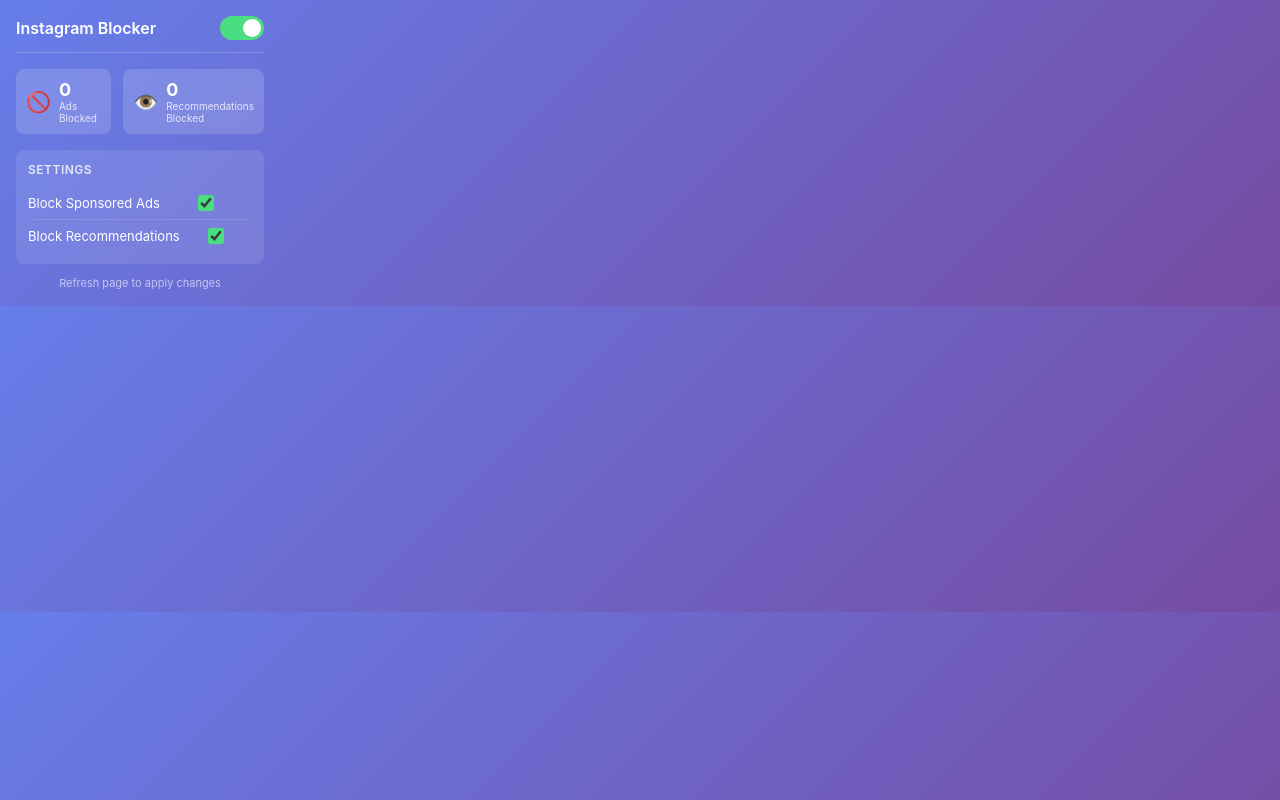
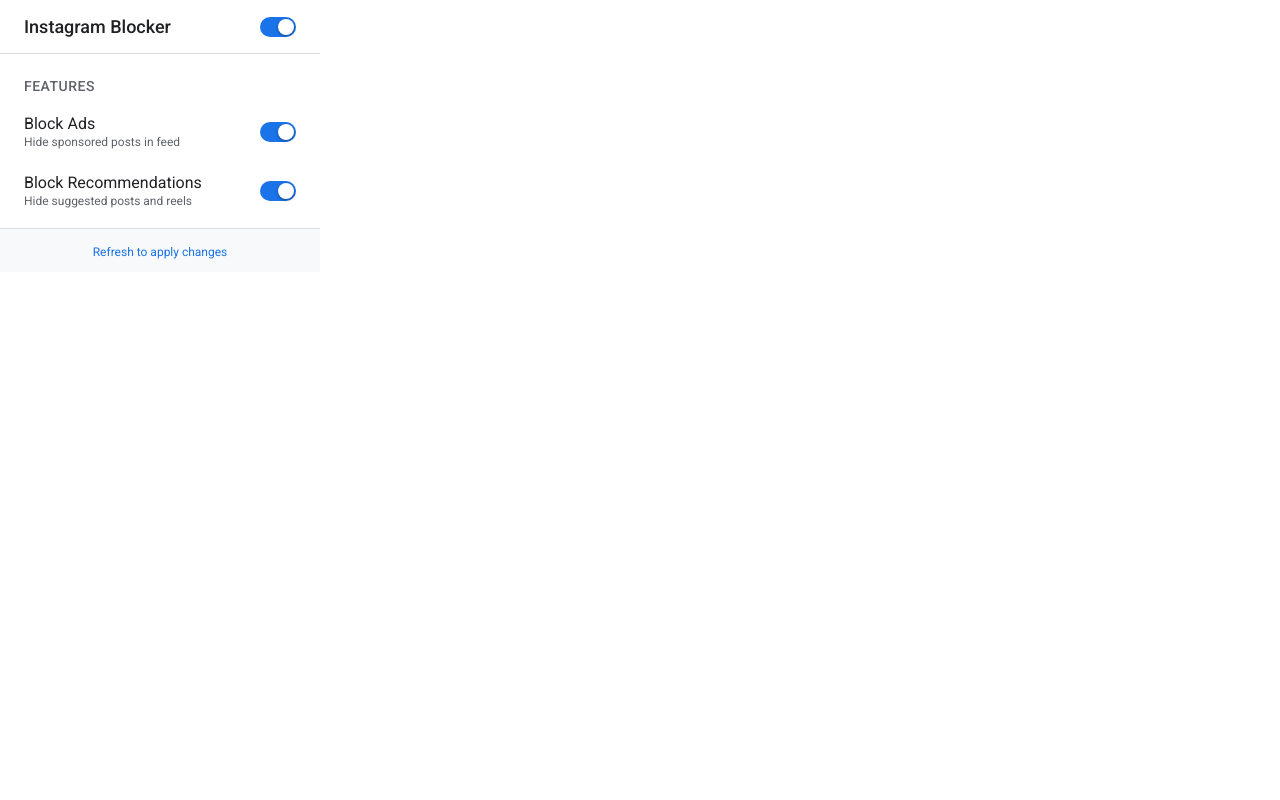
Before and after one commit to GoBeromsu/instagram-ad-blocker, a website built with Vite: page src/popup/popup.html in a window 1280 px wide. Built offline with nearby package versions, Linux system fonts and the light colour scheme; some packages are replaced by stand-ins of ours; no server answers.

Commit message:
feat: redesign popup UI with minimal Google material style

```diff
--- a/src/popup/popup.css
+++ b/src/popup/popup.css
@@ -1,23 +1,29 @@
-/**
- * Instagram Ad & Recommendation Blocker
- * Popup Styles
- */
-
-* {
-  margin: 0;
-  padding: 0;
-  box-sizing: border-box;
+:root {
+  --primary-color: #1a73e8;
+  --text-color: #202124;
+  --secondary-text-color: #5f6368;
+  --background-color: #ffffff;
+  --border-color: #dadce0;
+  --switch-bg-off: #bdc1c6;
+  --switch-bg-on: #1a73e8; /* Google Blue */
+  --switch-handle: #ffffff;
+  --hover-color: #f1f3f4;
+  --font-family: 'Roboto', sans-serif;
 }
 
 body {
-  font-family: -apple-system, BlinkMacSystemFont, 'Segoe UI', Roboto, Helvetica, Arial, sans-serif;
-  width: 280px;
-  background: linear-gradient(135deg, #667eea 0%, #764ba2 100%);
-  color: #fff;
+  margin: 0;
+  font-family: var(--font-family);
+  background-color: var(--background-color);
+  color: var(--text-color);
+  width: 320px;
+  overflow: hidden;
 }
 
-.popup-container {
-  padding: 16px;
+.app-container {
+  display: flex;
+  flex-direction: column;
+  height: 100%;
 }
 
 /* Header */
@@ -25,25 +31,26 @@
   display: flex;
   justify-content: space-between;
   align-items: center;
-  margin-bottom: 16px;
-  padding-bottom: 12px;
-  border-bottom: 1px solid rgba(255, 255, 255, 0.2);
+  padding: 16px 24px;
+  border-bottom: 1px solid var(--border-color);
 }
 
-.title {
-  font-size: 16px;
-  font-weight: 600;
+.app-title {
+  font-size: 18px;
+  font-weight: 500; /* Medium */
+  margin: 0;
+  color: var(--text-color);
 }
 
-/* Toggle Switch */
-.toggle-switch {
+/* Switches */
+.switch {
   position: relative;
   display: inline-block;
-  width: 44px;
-  height: 24px;
+  width: 36px;
+  height: 20px;
 }
 
-.toggle-switch input {
+.switch input {
   opacity: 0;
   width: 0;
   height: 0;
@@ -56,127 +63,104 @@
   left: 0;
   right: 0;
   bottom: 0;
-  background-color: rgba(255, 255, 255, 0.3);
-  transition: 0.3s;
-  border-radius: 24px;
+  background-color: var(--switch-bg-off);
+  transition: 0.4s;
+  border-radius: 20px; /* Round */
 }
 
 .slider:before {
   position: absolute;
   content: '';
-  height: 18px;
-  width: 18px;
-  left: 3px;
-  bottom: 3px;
-  background-color: white;
-  transition: 0.3s;
+  height: 16px;
+  width: 16px;
+  left: 2px;
+  bottom: 2px;
+  background-color: var(--switch-handle);
+  transition: 0.4s;
   border-radius: 50%;
+  box-shadow: 0 1px 3px rgba(0, 0, 0, 0.4);
 }
 
 input:checked + .slider {
-  background-color: #4ade80;
+  background-color: var(--switch-bg-on);
+  opacity: 1;
 }
 
 input:checked + .slider:before {
-  transform: translateX(20px);
+  transform: translateX(16px);
 }
 
-/* Stats */
-.stats {
-  display: flex;
-  gap: 12px;
-  margin-bottom: 16px;
+/* Content */
+.content {
+  padding: 8px 0;
 }
 
-.stat-item {
-  flex: 1;
-  display: flex;
-  align-items: center;
-  gap: 8px;
-  background: rgba(255, 255, 255, 0.15);
-  padding: 10px;
-  border-radius: 8px;
+.section-label {
+  padding: 16px 24px 8px;
+  margin: 0;
+  font-size: 14px;
+  font-weight: 500;
+  color: var(--secondary-text-color);
+  text-transform: uppercase;
+  letter-spacing: 0.5px;
 }
 
-.stat-icon {
-  font-size: 20px;
-}
-
-.stat-info {
+.features-list {
   display: flex;
   flex-direction: column;
 }
 
-.stat-value {
-  font-size: 18px;
-  font-weight: 700;
-}
-
-.stat-label {
-  font-size: 10px;
-  opacity: 0.8;
-}
-
-/* Settings */
-.settings {
-  background: rgba(255, 255, 255, 0.1);
-  border-radius: 8px;
-  padding: 12px;
-  margin-bottom: 12px;
-}
-
-.settings-title {
-  font-size: 12px;
-  font-weight: 600;
-  text-transform: uppercase;
-  letter-spacing: 0.5px;
-  opacity: 0.8;
-  margin-bottom: 10px;
-}
-
-.setting-item {
+.feature-item {
   display: flex;
   justify-content: space-between;
   align-items: center;
-  padding: 8px 0;
+  padding: 12px 24px;
   cursor: pointer;
-  border-bottom: 1px solid rgba(255, 255, 255, 0.1);
+  transition: background-color 0.2s;
 }
 
-.setting-item:last-child {
-  border-bottom: none;
+.feature-item:hover {
+  background-color: var(--hover-color);
 }
 
-.setting-label {
-  font-size: 13px;
+.feature-info {
+  display: flex;
+  flex-direction: column;
 }
 
-.setting-item input[type='checkbox'] {
-  width: 16px;
-  height: 16px;
-  accent-color: #4ade80;
+.feature-label {
+  font-size: 16px;
+  color: var(--text-color);
+}
+
+.feature-desc {
+  font-size: 12px;
+  color: var(--secondary-text-color);
+  margin-top: 2px;
 }
 
 /* Footer */
 .footer {
+  padding: 12px 24px;
+  border-top: 1px solid var(--border-color);
   text-align: center;
+  background-color: #f8f9fa; /* Slight off-white for footer */
 }
 
-.footer-text {
-  font-size: 11px;
-  opacity: 0.6;
+.refresh-link {
+  font-size: 12px;
+  color: var(--primary-color);
+  text-decoration: none;
+  cursor: pointer;
 }
 
-/* Disabled state */
-body.disabled {
-  background: linear-gradient(135deg, #6b7280 0%, #4b5563 100%);
+.refresh-link:hover {
+  text-decoration: underline;
 }
 
-body.disabled .stat-item {
-  opacity: 0.5;
-}
-
-body.disabled .settings {
+/* Disabled State */
+body.disabled .content,
+body.disabled .footer {
   opacity: 0.5;
   pointer-events: none;
 }
--- a/src/popup/popup.html
+++ b/src/popup/popup.html
@@ -5,52 +5,32 @@
     <meta name="viewport" content="width=device-width, initial-scale=1.0" />
     <title>Instagram Blocker</title>
     <link rel="stylesheet" href="popup.css" />
+    <link
+      href="https://fonts.googleapis.com/css2?family=Roboto:wght@400;500&display=swap"
+      rel="stylesheet"
+    />
   </head>
   <body>
-    <div class="popup-container">
+    <div class="app-container">
       <header class="header">
-        <h1 class="title">Instagram Blocker</h1>
-        <label class="toggle-switch main-toggle">
-          <input type="checkbox" id="enableToggle" checked />
-          <span class="slider"></span>
-        </label>
+        <h1 class="app-title">Instagram Blocker</h1>
+        <div class="master-switch-container">
+          <label class="switch">
+            <input type="checkbox" id="enableToggle" />
+            <span class="slider round"></span>
+          </label>
+        </div>
       </header>
 
-      <div class="stats">
-        <div class="stat-item">
-          <span class="stat-icon">🚫</span>
-          <div class="stat-info">
-            <span class="stat-value" id="adsBlocked">0</span>
-            <span class="stat-label">Ads Blocked</span>
-          </div>
+      <main class="content">
+        <p class="section-label">Features</p>
+        <div id="featuresList" class="features-list">
+          <!-- Features will be dynamically inserted here -->
         </div>
-        <div class="stat-item">
-          <span class="stat-icon">👁️</span>
-          <div class="stat-info">
-            <span class="stat-value" id="recsBlocked">0</span>
-            <span class="stat-label">Recommendations Blocked</span>
-          </div>
-        </div>
-      </div>
-
-      <div class="settings">
-        <h2 class="settings-title">Settings</h2>
-
-        <label class="setting-item">
-          <span class="setting-label">Block Sponsored Ads</span>
-          <input type="checkbox" id="blockAds" checked />
-          <span class="checkbox-custom"></span>
-        </label>
-
-        <label class="setting-item">
-          <span class="setting-label">Block Recommendations</span>
-          <input type="checkbox" id="blockRecommendations" checked />
-          <span class="checkbox-custom"></span>
-        </label>
-      </div>
+      </main>
 
       <footer class="footer">
-        <p class="footer-text">Refresh page to apply changes</p>
+        <a href="#" id="refreshLink" class="refresh-link">Refresh to apply changes</a>
       </footer>
     </div>
 
--- a/src/popup/popup.ts
+++ b/src/popup/popup.ts
@@ -3,16 +3,33 @@
  * Popup Script
  */
 
-import type { Settings, StatusResponse } from '@/types';
+import type { Settings } from '@/types';
+
+interface FeatureDef {
+  id: keyof Settings;
+  label: string;
+  description: string;
+}
+
+// Configuration: easy to add new features here
+// 'enabled' is handled separately as the master switch
+const FEATURES: FeatureDef[] = [
+  {
+    id: 'blockAds',
+    label: 'Block Ads',
+    description: 'Hide sponsored posts in feed',
+  },
+  {
+    id: 'blockRecommendations',
+    label: 'Block Recommendations',
+    description: 'Hide suggested posts and reels',
+  },
+];
 
 async function init(): Promise<void> {
   const enableToggle = document.getElementById('enableToggle') as HTMLInputElement;
-  const blockAdsCheckbox = document.getElementById('blockAds') as HTMLInputElement;
-  const blockRecommendationsCheckbox = document.getElementById(
-    'blockRecommendations',
-  ) as HTMLInputElement;
-  const adsBlockedEl = document.getElementById('adsBlocked') as HTMLSpanElement;
-  const recsBlockedEl = document.getElementById('recsBlocked') as HTMLSpanElement;
+  const featuresList = document.getElementById('featuresList') as HTMLDivElement;
+  const refreshLink = document.getElementById('refreshLink') as HTMLAnchorElement;
 
   // Load current settings
   const settings = (await chrome.storage.sync.get({
@@ -21,65 +38,81 @@
     blockRecommendations: true,
   })) as Settings;
 
+  // Initialize Master Toggle
   enableToggle.checked = settings.enabled;
-  blockAdsCheckbox.checked = settings.blockAds;
-  blockRecommendationsCheckbox.checked = settings.blockRecommendations;
-
   updateDisabledState(settings.enabled);
 
-  // Get current blocked count from active tab
-  try {
-    const [tab] = await chrome.tabs.query({
-      active: true,
-      currentWindow: true,
-    });
-    if (tab?.url?.includes('instagram.com') && tab.id) {
-      const response = (await chrome.tabs.sendMessage(tab.id, {
-        type: 'GET_STATUS',
-      })) as StatusResponse;
-      if (response) {
-        adsBlockedEl.textContent = String(response.blockedCount?.ads || 0);
-        recsBlockedEl.textContent = String(response.blockedCount?.recommendations || 0);
-      }
-    }
-  } catch {
-    // Content script might not be loaded yet
-    console.log('Could not get status from content script');
-  }
-
-  // Toggle extension enabled/disabled
   enableToggle.addEventListener('change', async () => {
     const enabled = enableToggle.checked;
-    await chrome.storage.sync.set({ enabled });
+    await updateSettings({ enabled });
     updateDisabledState(enabled);
-
-    // Notify content script
-    try {
-      const [tab] = await chrome.tabs.query({
-        active: true,
-        currentWindow: true,
-      });
-      if (tab?.url?.includes('instagram.com') && tab.id) {
-        await chrome.tabs.sendMessage(tab.id, {
-          type: 'TOGGLE_ENABLED',
-          enabled,
-        });
-      }
-    } catch {
-      console.log('Could not toggle content script');
-    }
   });
 
-  // Update block ads setting
-  blockAdsCheckbox.addEventListener('change', async () => {
-    const blockAds = blockAdsCheckbox.checked;
-    await updateSettings({ blockAds });
+  // Render Features dynamically
+  FEATURES.forEach((feature) => {
+    const item = document.createElement('label');
+    item.className = 'feature-item';
+
+    // Checkbox input (hidden but functional)
+    const checkbox = document.createElement('input');
+    checkbox.type = 'checkbox';
+    checkbox.className = 'feature-checkbox';
+    checkbox.style.display = 'none'; // Controlled by the switch UI
+    checkbox.checked = !!settings[feature.id];
+
+    // UI Structure
+    const infoDiv = document.createElement('div');
+    infoDiv.className = 'feature-info';
+
+    const labelSpan = document.createElement('span');
+    labelSpan.className = 'feature-label';
+    labelSpan.textContent = feature.label;
+
+    const descSpan = document.createElement('span');
+    descSpan.className = 'feature-desc';
+    descSpan.textContent = feature.description;
+
+    infoDiv.appendChild(labelSpan);
+    infoDiv.appendChild(descSpan);
+
+    // Switch UI
+    const switchDiv = document.createElement('div');
+    switchDiv.className = 'switch';
+    const slider = document.createElement('span');
+    slider.className = 'slider round';
+    // We need a visual checkbox for the switch CSS to work or reuse the structure
+    // Since we are generating the structure:
+    /*
+        <label class="feature-item">
+            <div class="feature-info">...</div>
+            <div class="switch">
+                <input type="checkbox">
+                <span class="slider round"></span>
+            </div>
+        </label>
+     */
+    // Let's restructure properly
+    // The event listener should be on the input
+    const input = document.createElement('input');
+    input.type = 'checkbox';
+    input.checked = !!settings[feature.id];
+    input.addEventListener('change', async () => {
+      await updateSettings({ [feature.id]: input.checked });
+    });
+
+    switchDiv.appendChild(input);
+    switchDiv.appendChild(slider);
+
+    item.appendChild(infoDiv);
+    item.appendChild(switchDiv);
+
+    featuresList.appendChild(item);
   });
 
-  // Update block recommendations setting
-  blockRecommendationsCheckbox.addEventListener('change', async () => {
-    const blockRecommendations = blockRecommendationsCheckbox.checked;
-    await updateSettings({ blockRecommendations });
+  // Refresh link
+  refreshLink.addEventListener('click', (e) => {
+    e.preventDefault();
+    chrome.tabs.reload();
   });
 }
 
@@ -96,9 +129,17 @@
         type: 'UPDATE_SETTINGS',
         ...settings,
       });
+      // Also send toggle enabled if that's what changed, content script handles both usually via UPDATE_SETTINGS or TOGGLE_ENABLED
+      // The original code had TOGGLE_ENABLED separate, checking if we need to maintain that compatibility
+      if (settings.enabled !== undefined) {
+        await chrome.tabs.sendMessage(tab.id, {
+          type: 'TOGGLE_ENABLED',
+          enabled: settings.enabled,
+        });
+      }
     }
   } catch {
-    console.log('Could not update content script settings');
+    // console.log('Could not update content script settings');
   }
 }
 
```
Also changed, not shown: .serena/project.yml (added), 1 other file.
